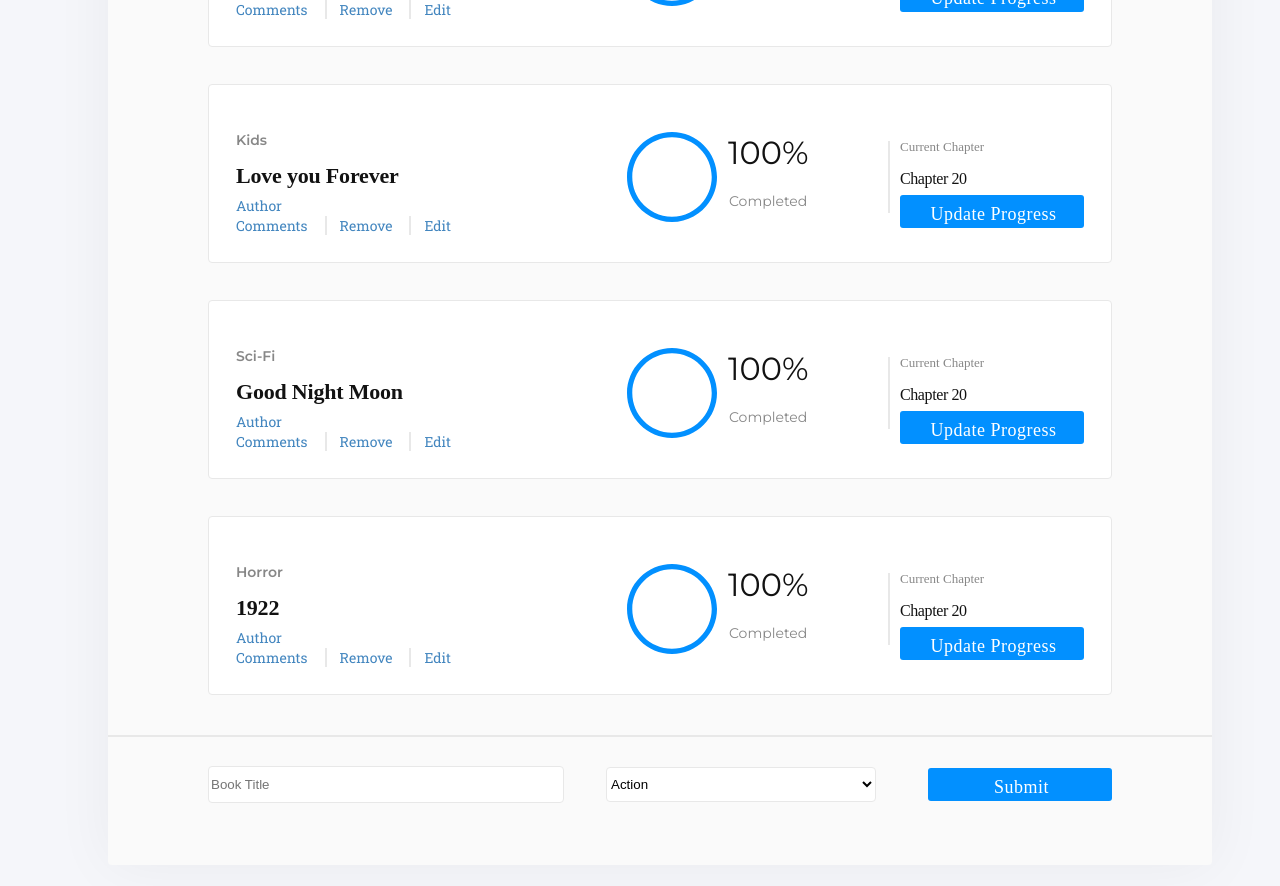
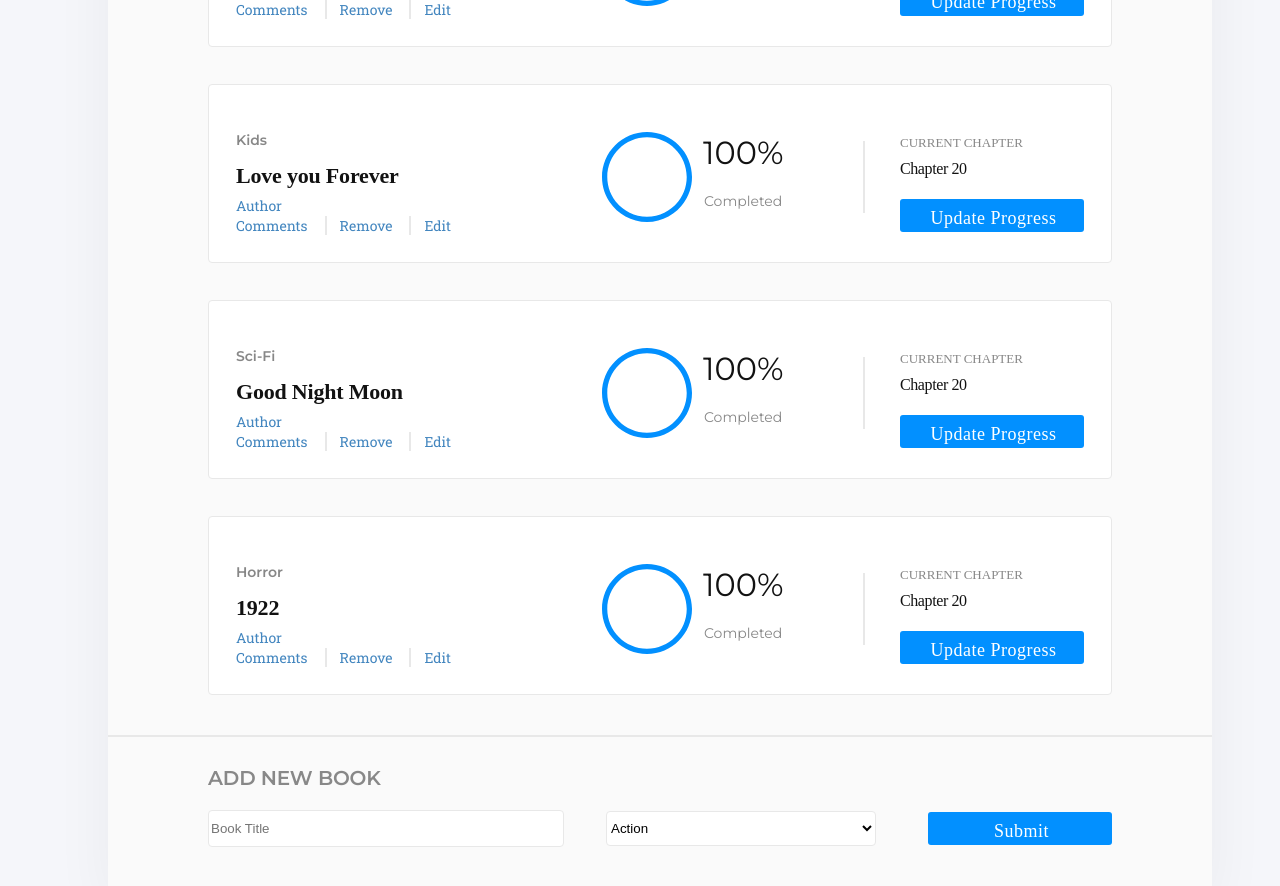
Before and after one commit to MarilenaRoque/magic-books, a React (Create React App) app: page / in a window 1280 px wide. Shown: the part 560-1446 px from the top of the page. Built offline with nearby package versions, Linux system fonts and the light colour scheme.

Commit message:
Fix design
Add title on BookForm
Fixing margin og currentChapter element

```diff
--- a/src/components/Book.js
+++ b/src/components/Book.js
@@ -37,7 +37,7 @@ const Book = ({ book, handleRemoveBook }) => {
         </div>
         <div className={styles.verticalDivision} />
         <div>
-          <p className={styles.currentChapter}>Current Chapter</p>
+          <p className={styles.currentChapter}>CURRENT CHAPTER</p>
           <p className={styles.currentChapterNumber}>Chapter 20</p>
           <button type="button" className={styles.buttonUpdate}>
             <span className={styles.update}>Update Progress</span>
--- a/src/containers/BooksForm.js
+++ b/src/containers/BooksForm.js
@@ -30,6 +30,7 @@ const BooksForm = props => {
   return (
     <>
       <hr className={styles.line} />
+      <p className={styles.title}>ADD NEW BOOK</p>
       <form className={styles.form}>
         <input className={styles.inputText} type="text" placeholder="Book Title" name="title" value={title} onChange={e => handleChangeTitle(e.target.value)} />
 
--- a/src/stylesheets/Book.module.css
+++ b/src/stylesheets/Book.module.css
@@ -114,7 +114,7 @@
   width: 126px;
   height: 18px;
   opacity: 0.5;
-  margin-left: 10px;
+  margin: 13px 0px 7px 35px;
   font-family: RobotoSlab;
   font-size: 13px;
   font-weight: 300;
@@ -128,7 +128,7 @@
 .currentChapterNumber {
   width: 75px;
   height: 21px;
-  margin: 7px 109px 4px 10px;
+  margin: 0px 109px 18px 35px;
   font-family: RobotoSlab;
   font-size: 16px;
   font-weight: 300;
@@ -142,7 +142,7 @@
 .buttonUpdate {
   width: 184px;
   height: 33px;
-  margin-left: 10px;
+  margin-left: 35px;
   padding: 7px 19px 8px 22px;
   border-radius: 3px;
   border-color: transparent;
--- a/src/stylesheets/BooksForm.module.css
+++ b/src/stylesheets/BooksForm.module.css
@@ -1,10 +1,28 @@
 :root {
     --azure: #0290ff;
+    --pale-grey: #f5f6fa;
   }
 
 .line {
     border: solid 1px #e8e8e8;
     margin: 40px 0px 29px 0px;
+}
+
+.bookstoreCMS {
+  background-color: var(--pale-grey);
+  margin-left: 100px;
+}
+
+.title {
+  margin-left: 100px;
+  font-family: Montserrat;
+  font-size: 20px;
+  font-weight: bold;
+  font-stretch: normal;
+  font-style: normal;
+  line-height: normal;
+  letter-spacing: -0.18px;
+  color: #888888;
 }
 
 .form {
```
